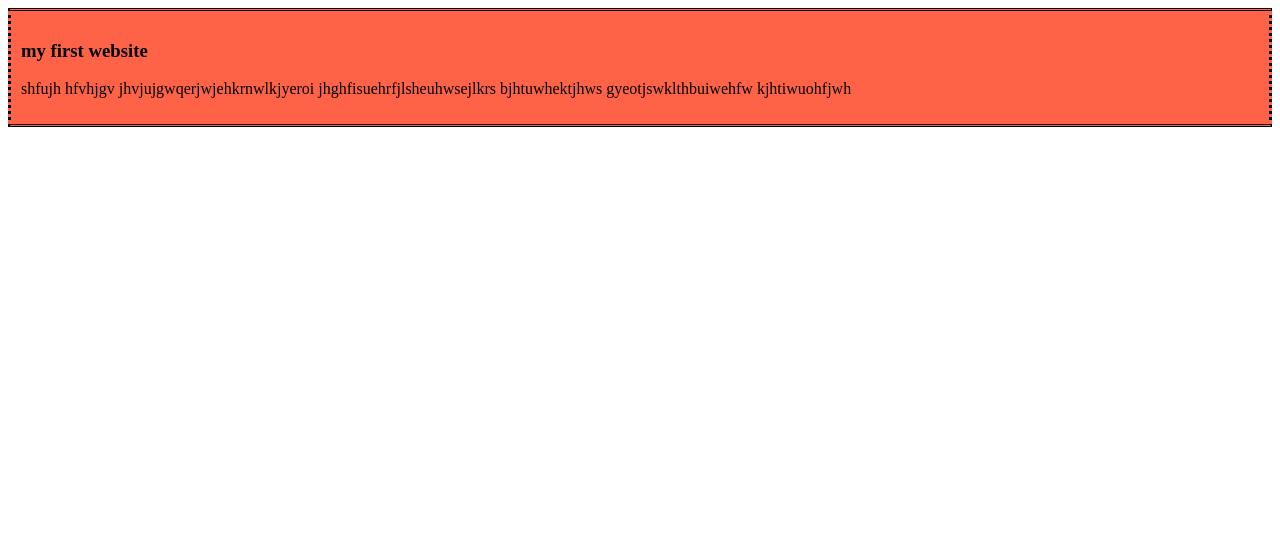
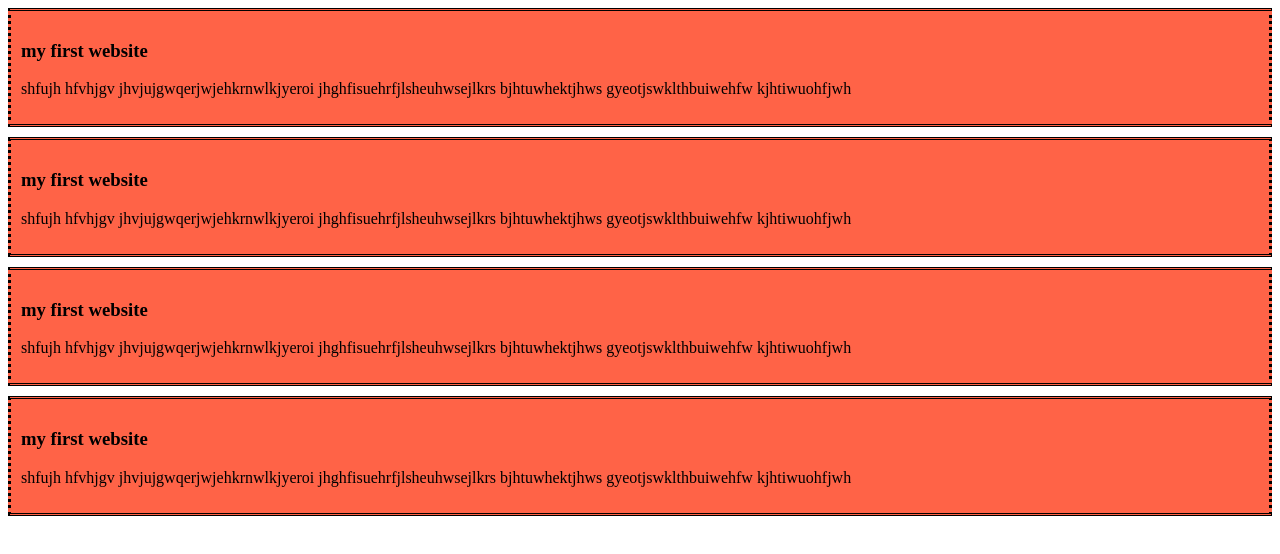
Before and after one commit to Sourav470191/my-simple-website, a plain HTML site: page index.html in a window 1280 px wide. Drawn offline with Linux system fonts and the light colour scheme.

Commit message:
added the second and third blog

```diff
--- a/index.html
+++ b/index.html
@@ -16,5 +16,32 @@
 
 
     </div>
+    <div>
+        <h3>my first website</h3>
+       <p>shfujh hfvhjgv jhvjujgwqerjwjehkrnwlkjyeroi
+         jhghfisuehrfjlsheuhwsejlkrs bjhtuwhektjhws
+         gyeotjswklthbuiwehfw kjhtiwuohfjwh
+        </p>
+
+
+    </div>
+    <div>
+        <h3>my first website</h3>
+       <p>shfujh hfvhjgv jhvjujgwqerjwjehkrnwlkjyeroi
+         jhghfisuehrfjlsheuhwsejlkrs bjhtuwhektjhws
+         gyeotjswklthbuiwehfw kjhtiwuohfjwh
+        </p>
+
+
+    </div>
+    <div>
+        <h3>my first website</h3>
+       <p>shfujh hfvhjgv jhvjujgwqerjwjehkrnwlkjyeroi
+         jhghfisuehrfjlsheuhwsejlkrs bjhtuwhektjhws
+         gyeotjswklthbuiwehfw kjhtiwuohfjwh
+        </p>
+
+
+    </div>
 </body>
 </html>
--- a/styles/blog.css
+++ b/styles/blog.css
@@ -6,6 +6,7 @@ border-bottom: double;
 border-top: double;
 border-right: dotted;
 border-left: dotted;
+margin-bottom: 10px;
 
 
 
```
